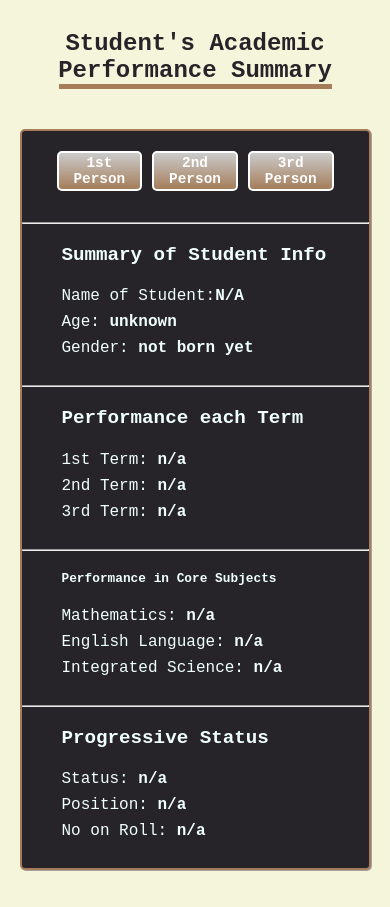
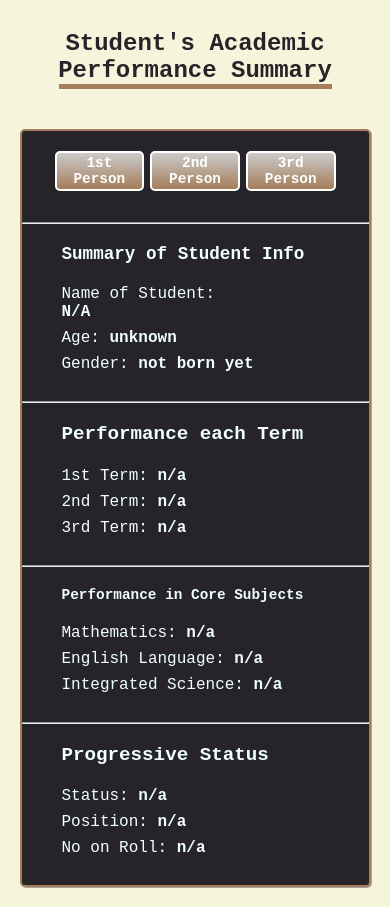
Before and after one commit to askdebb/js-objects, a plain HTML site: page index.html in a window 390 px wide. Drawn offline with nearby package versions, Linux system fonts and the light colour scheme.

Commit message:
updated css with student name modificatiob breakpoints

```diff
--- a/style.css
+++ b/style.css
@@ -35,6 +35,8 @@ h1::after{
     border-radius: 5px;
     box-shadow: 1px 1px rgb(168, 160, 160)
 }
+
+
 .positions, .students, .academic-records, .subjects, .promotion-status{
     padding: 20px 30px;
 }
@@ -83,7 +85,7 @@ h2 {
     .position {
         width: 7rem;
         font-size: 0.9rem;
-        margin: 0px 5px;
+        margin: 0px 3px;
         margin-bottom: 0.7rem;
     }
 
@@ -93,7 +95,7 @@ h2 {
     }
 
     .subjects > h2 {
-        font-size: 0.8rem;
+        font-size: 0.9rem;
     }
 
     .students #student,
@@ -106,12 +108,13 @@ h2 {
     }
 }
 
-@media only screen and (max-width:650px) {
+@media only screen and (max-width:465px) {
 
-    /* .positions {
-        display: flex;
-        flex-direction: column;
-        justify-content: center;
-        align-items: center;
-    } */
+    .students > h2 {
+        font-size: 1.1rem;
+    }
+
+    span#student-name  {
+        display: block;
+    }
 }
```
